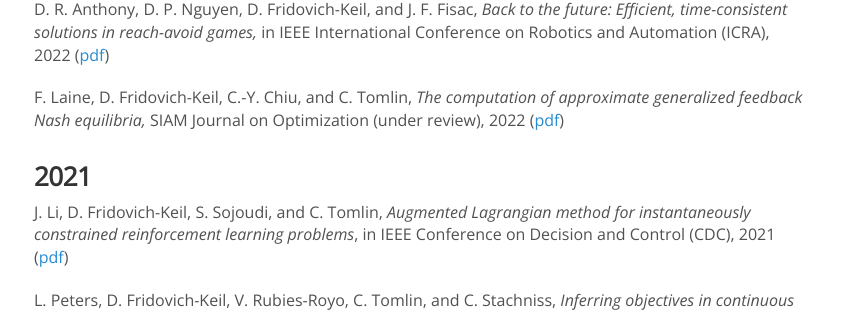
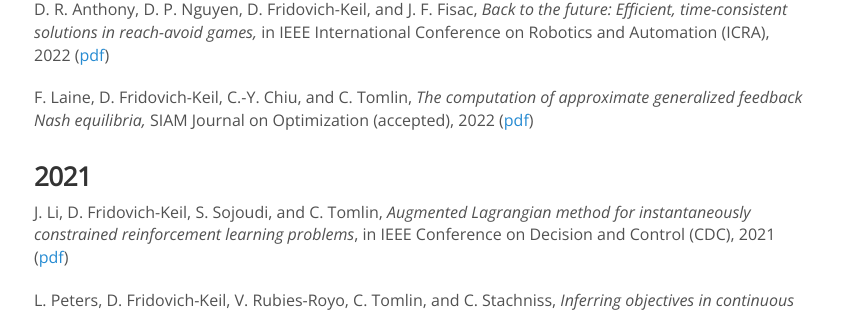
Before and after one commit to KordingLab/KordingLab.github.io, a Jekyll site: the page built from publications.md, in a window 1280 px wide and 900 px high, scrolled down 978 px. Shown: the part 151-463 px from the top of the window, without its empty margins (221-1070 px from the left). Built offline with Jekyll 4.4.1, drawn with Linux system fonts in a browser that asks for light colours; nearby versions of some CDN libraries; comment, search, counter and statistics services are not loaded.

Commit message:
typo fix

```diff
--- a/publications.md
+++ b/publications.md
@@ -37,7 +37,7 @@
 
 D. R. Anthony, D. P. Nguyen, D. Fridovich-Keil, and J. F. Fisac, _Back to the future: Efficient, time-consistent solutions in reach-avoid games,_ in IEEE International Conference on Robotics and Automation (ICRA), 2022 ([pdf](http://arxiv.org/abs/2109.07673))
 
-F. Laine, D. Fridovich-Keil, C.-Y. Chiu, and C. Tomlin, _The computation of approximate generalized feedback Nash equilibria,_ SIAM Journal on Optimization (under review), 2022 ([pdf](https://arxiv.org/pdf/2101.02900))
+F. Laine, D. Fridovich-Keil, C.-Y. Chiu, and C. Tomlin, _The computation of approximate generalized feedback Nash equilibria,_ SIAM Journal on Optimization (accepted), 2022 ([pdf](https://arxiv.org/pdf/2101.02900))
 
 ### 2021
 
```
